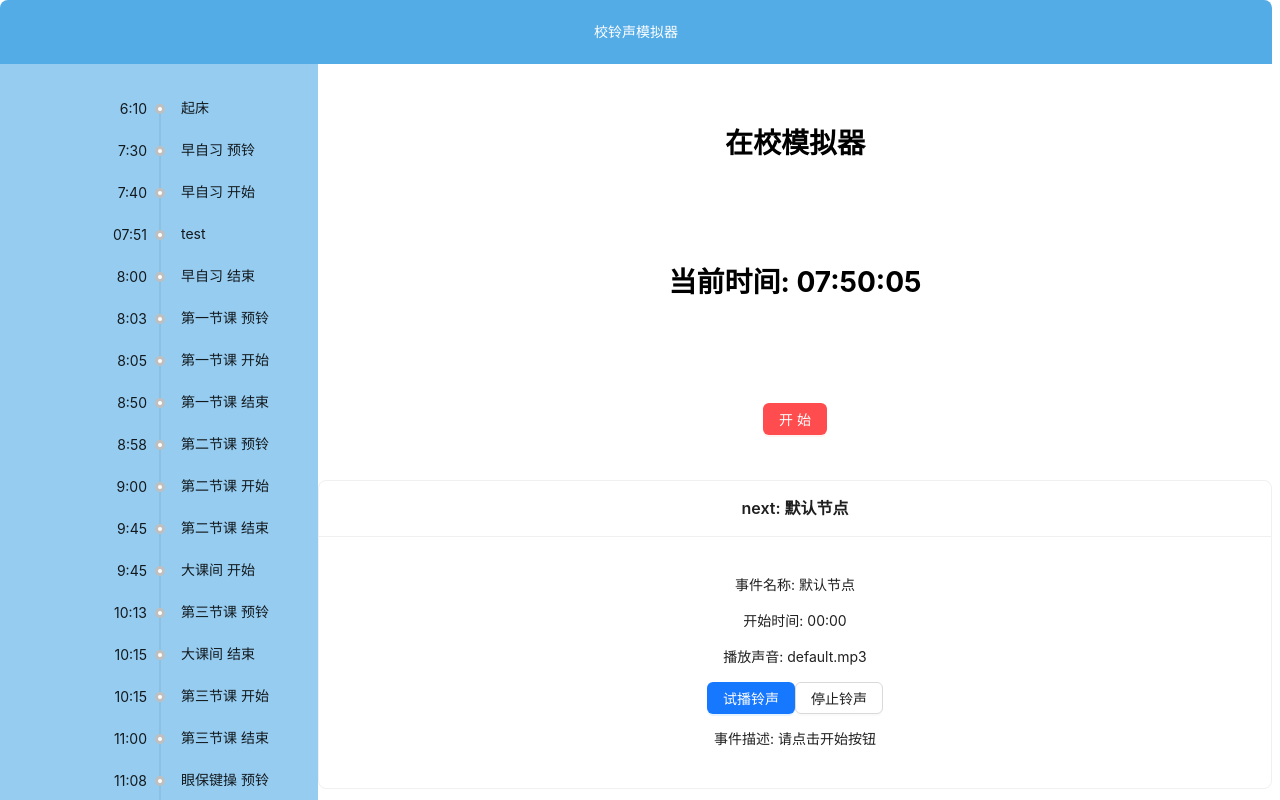
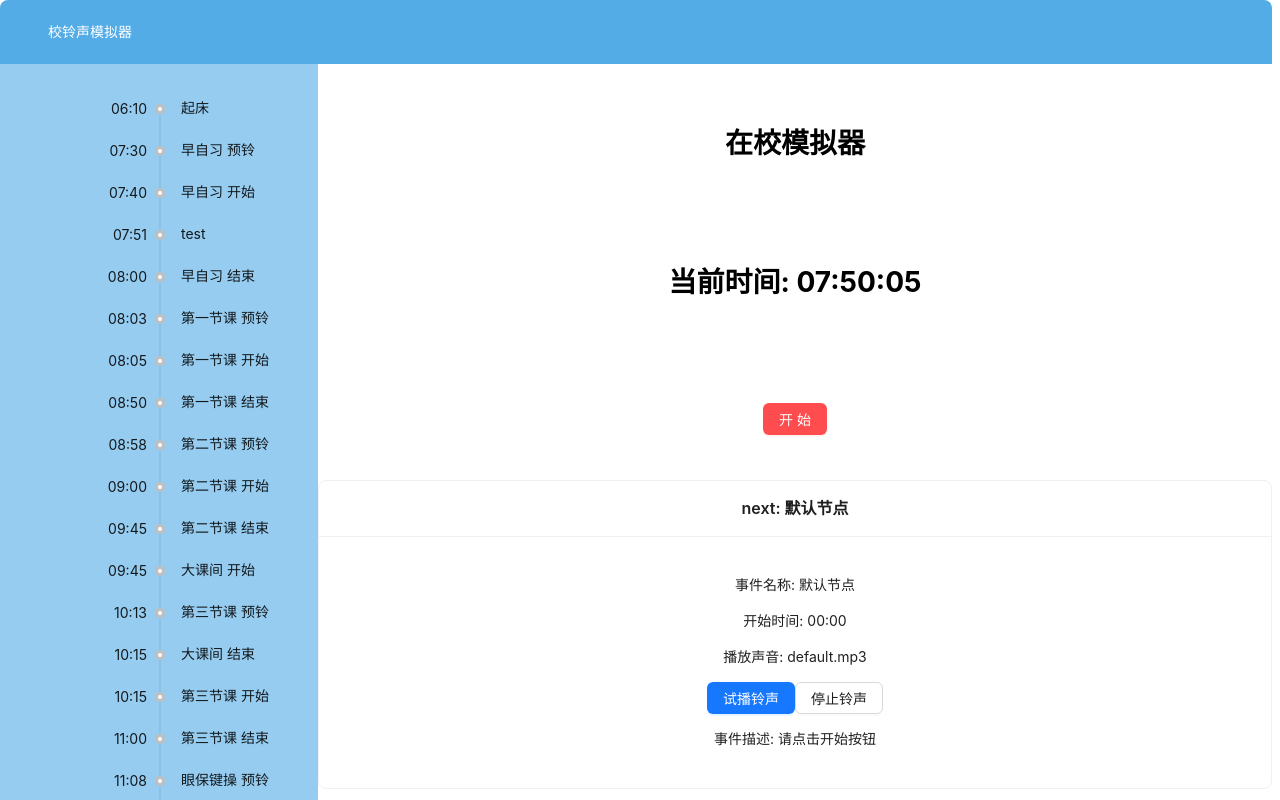
Before and after one commit to Keyboard-Society/school-broadcast-simulator, a React (Create React App) app: page / in a window 1280 px wide. Shown: the top 800 px of the page. Built offline with nearby package versions, Linux system fonts and the light colour scheme.

Commit message:
feature: add Flex to header

```diff
--- a/package.json
+++ b/package.json
@@ -2,6 +2,7 @@
   "name": "school-broadcast-simulator",
   "version": "0.1.0",
   "private": true,
+  "homepage": "https://keyboard-society.github.io/school-broadcast-simulator",
   "dependencies": {
     "@ant-design/icons": "^5.2.6",
     "@testing-library/jest-dom": "^5.17.0",
@@ -9,6 +10,7 @@
     "@testing-library/user-event": "^13.5.0",
     "@types/node": "^16.18.71",
     "@types/react": "^18.2.48",
+    "@types/react-cookies": "^0.1.3",
     "@types/react-dom": "^18.2.18",
     "antd": "^5.13.1",
     "react": "^18.2.0",
--- a/src/App.tsx
+++ b/src/App.tsx
@@ -94,26 +94,24 @@ const App: React.FC = () => {
   return (
     <Flex gap="large" wrap="wrap">
       <Layout className="layoutStyle">
-        <Header className="headerStyle">校铃声模拟器</Header>
+        <Header className="headerStyle">
+          <Flex>
+            <div>校铃声模拟器</div>
+            {/* <div>11111111</div> */}
+          </Flex>
+        </Header>
         <Layout>
           <Sider width="25%" className="siderStyle">
-            <div>
             <Timeline node={nextNodeSaver.current} nodes={state.nodes} />
-            </div>
           </Sider>
           <Content className="contentStyle">
-            <div>
             <h1>在校模拟器</h1>
             <SoundPlayer
               ref={soundPlayerRef}
               audioSrc="default.mp3"
               playCount={3}
             />
-            </div>
-            <div>
             <h1>{currentTime}</h1>
-            </div>
-            <div>
             <Button
               ref={startButtonRef}
               type="primary"
@@ -122,14 +120,11 @@ const App: React.FC = () => {
             >
               开始
             </Button>
-            </div>
-            <div>
             <Card
               node={nextNodeSaver.current}
               playSound={playSoundInSoundPlayer}
               stopSound={stopSoundInSoundPlayer}
             />
-            </div>
           </Content>
         </Layout>
         <Footer className="footerStyle">This is Footer</Footer>
--- a/src/default_nodes.json
+++ b/src/default_nodes.json
@@ -1,43 +1,43 @@
 {
   "name": "夏季作息时间表",
-  "node": "(5月1日至9月30日执行)",
+  "describe": "(5月1日至9月30日执行)",
   "end_time": "18:30",
   "nodes": [
     {
       "name": "起床",
-      "start_time": "6:10",
+      "start_time": "06:10",
       "mp3": "default.mp3",
       "note": "起床 开始啦",
       "color": null
     },
     {
       "name": "早自习 预铃",
-      "start_time": "7:30",
+      "start_time": "07:30",
       "mp3": "default.mp3",
       "note": "早自习 预铃 开始啦",
       "color": null
     },
-    { "name": "早自习 开始", "start_time": "7:40" },
-    { "name": "早自习 结束", "start_time": "8:00" },
+    { "name": "早自习 开始", "start_time": "07:40" },
+    { "name": "早自习 结束", "start_time": "08:00" },
     {
       "name": "第一节课 预铃",
-      "start_time": "8:03",
+      "start_time": "08:03",
       "mp3": "default.mp3",
       "note": "第一节课 预铃 开始啦",
       "color": null
     },
-    { "name": "第一节课 开始", "start_time": "8:05" },
-    { "name": "第一节课 结束", "start_time": "8:50" },
+    { "name": "第一节课 开始", "start_time": "08:05" },
+    { "name": "第一节课 结束", "start_time": "08:50" },
     {
       "name": "第二节课 预铃",
-      "start_time": "8:58",
+      "start_time": "08:58",
       "mp3": "default.mp3",
       "note": "第二节课 预铃 开始啦",
       "color": null
     },
-    { "name": "第二节课 开始", "start_time": "9:00" },
-    { "name": "第二节课 结束", "start_time": "9:45" },
-    { "name": "大课间 开始", "start_time": "9:45" },
+    { "name": "第二节课 开始", "start_time": "09:00" },
+    { "name": "第二节课 结束", "start_time": "09:45" },
+    { "name": "大课间 开始", "start_time": "09:45" },
     { "name": "大课间 结束", "start_time": "10:15" },
     {
       "name": "第三节课 预铃",
@@ -55,7 +55,12 @@
       "note": "眼保键操 预铃 开始啦",
       "color": null
     },
-    { "name": "眼保键操 开始", "start_time": "11:10", "mp3": "眼保健操.mp3" },
+    {
+      "name": "眼保键操 开始",
+      "start_time": "11:10",
+      "mp3": "眼保健操.mp3",
+      "note": "打工人也要保护好眼睛哦"
+    },
     { "name": "眼保键操 结束", "start_time": "11:15" },
     { "name": "第四节课 开始", "start_time": "11:15" },
     { "name": "第四节课 结束", "start_time": "12:00" },
@@ -77,7 +82,12 @@
       "note": "眼保键操 预铃 开始啦",
       "color": null
     },
-    { "name": "眼保键操 开始", "start_time": "15:25", "mp3": "眼保健操.mp3" },
+    {
+      "name": "眼保键操 开始",
+      "start_time": "15:25",
+      "mp3": "眼保健操.mp3",
+      "note": "打工人也要保护好眼睛哦"
+    },
     { "name": "眼保键操 结束", "start_time": "15:30" },
     { "name": "第六节课 开始", "start_time": "15:30" },
     { "name": "第六节课 结束", "start_time": "16:15" },
@@ -112,6 +122,6 @@
       "note": "就寝 开始啦",
       "color": null
     },
-    { "name": "test", "start_time": "22:30", "mp3": "眼保健操.mp3" }
+    { "name": "test", "start_time": "00:01" }
   ]
 }
```
Also changed, not shown: src/ScheduleManagement.tsx (added, +41 -0 lines), 2 other files (tests, documents, lock files or other folders). Lines whose indentation alone changed are shown as unchanged.
